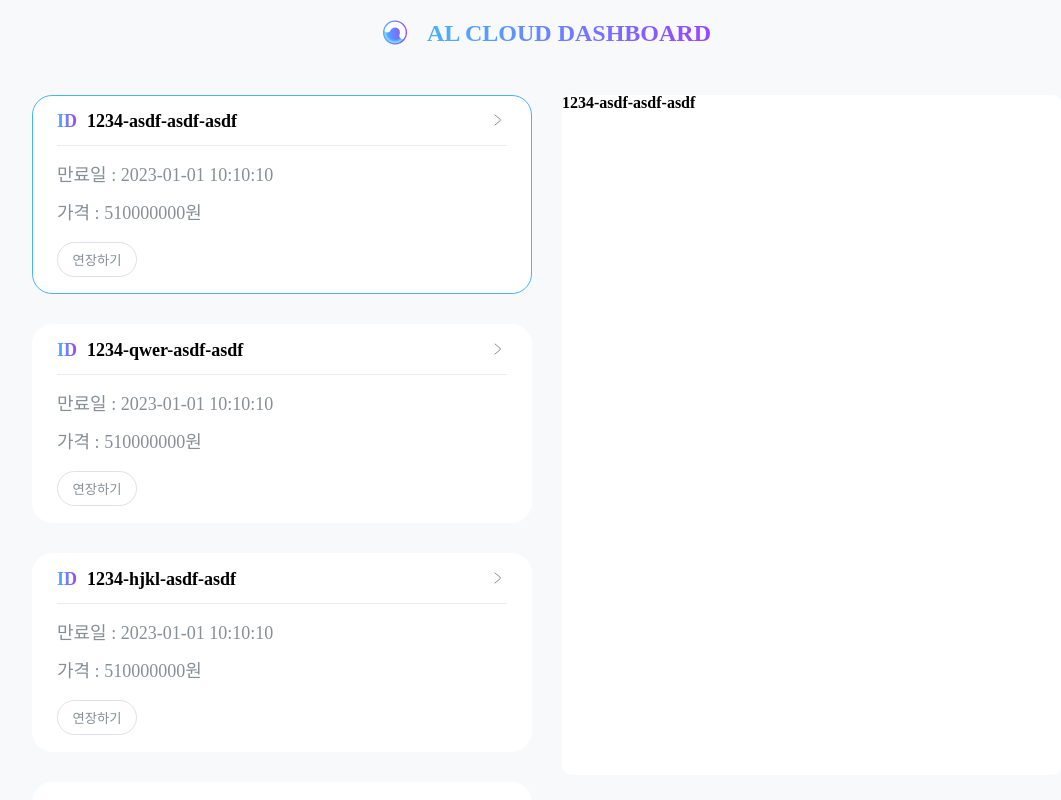
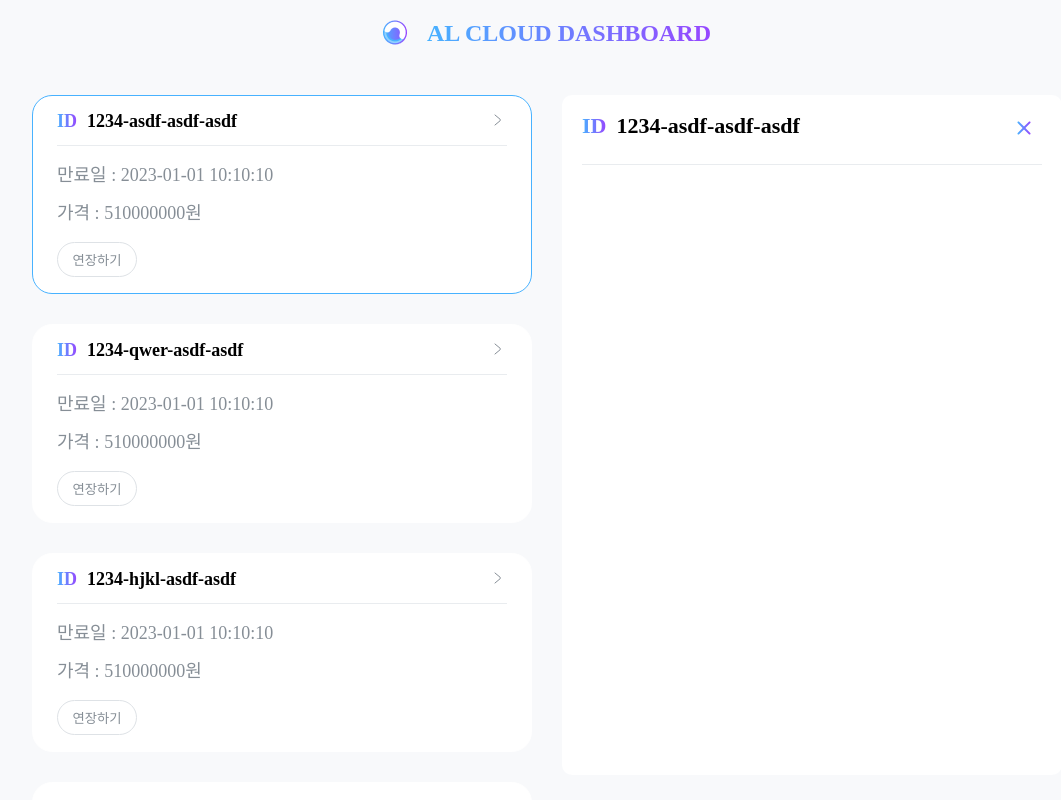
Before and after one commit to tlsgmltjd/cloud-dashboard, a React (Vite) app: page / in a window 1280 px wide. Both pictures are taken after a click on the button 855 px from the left and 121 px from the top of the page. Shown: the top 800 px of the page, without its empty margins (93-1154 px from the left). Built offline with nearby package versions, Linux system fonts and the light colour scheme; a web font is replaced by a local one.

Commit message:
Add info card header

```diff
--- a/src/App.jsx
+++ b/src/App.jsx
@@ -112,7 +112,13 @@ function App() {
             />
           ))}
         </CardList>
-        {isModal && <InfoCard MOCK_DATA={MOCK_DATA} isClicked={isClicked} />}
+        {isModal && (
+          <InfoCard
+            MOCK_DATA={MOCK_DATA}
+            isClicked={isClicked}
+            setIsModal={setIsModal}
+          />
+        )}
       </Box>
     </Container>
   );
--- /dev/null
+++ b/src/assets/svg/Clear.jsx
@@ -0,0 +1,29 @@
+const Clear = () => (
+  <svg
+    width="24"
+    height="24"
+    viewBox="0 0 24 24"
+    fill="none"
+    xmlns="http://www.w3.org/2000/svg"
+  >
+    <path
+      d="M18.3002 5.71022C17.9102 5.32022 17.2802 5.32022 16.8902 5.71022L12.0002 10.5902L7.11022 5.70021C6.72022 5.31021 6.09021 5.31021 5.70021 5.70021C5.31021 6.09021 5.31021 6.72022 5.70021 7.11022L10.5902 12.0002L5.70021 16.8902C5.31021 17.2802 5.31021 17.9102 5.70021 18.3002C6.09021 18.6902 6.72022 18.6902 7.11022 18.3002L12.0002 13.4102L16.8902 18.3002C17.2802 18.6902 17.9102 18.6902 18.3002 18.3002C18.6902 17.9102 18.6902 17.2802 18.3002 16.8902L13.4102 12.0002L18.3002 7.11022C18.6802 6.73022 18.6802 6.09022 18.3002 5.71022Z"
+      fill="url(#paint0_linear_686_1878)"
+    />
+    <defs>
+      <linearGradient
+        id="paint0_linear_686_1878"
+        x1="5.40771"
+        y1="13.7094"
+        x2="18.5963"
+        y2="13.676"
+        gradientUnits="userSpaceOnUse"
+      >
+        <stop stopColor="#48B2FF" />
+        <stop offset="1" stopColor="#9747FF" />
+      </linearGradient>
+    </defs>
+  </svg>
+);
+
+export default Clear;
--- a/src/components/InfoCard.jsx
+++ b/src/components/InfoCard.jsx
@@ -1,11 +1,24 @@
 import styled from "styled-components";
+import Clear from "../assets/svg/Clear";
 
 // eslint-disable-next-line react/prop-types
-const InfoCard = ({ MOCK_DATA, isClicked }) => {
+const InfoCard = ({ MOCK_DATA, isClicked, setIsModal }) => {
   // eslint-disable-next-line react/prop-types
   const currentData = MOCK_DATA.filter((data) => data.id == isClicked)[0];
 
-  return <InfoContainer>{currentData.id}</InfoContainer>;
+  return (
+    <InfoContainer>
+      <BoxHeader>
+        <IDBox>
+          <Id>ID</Id>
+          {currentData.id}
+        </IDBox>
+        <ClearBtn onClick={() => setIsModal(false)}>
+          <Clear />
+        </ClearBtn>
+      </BoxHeader>
+    </InfoContainer>
+  );
 };
 
 const InfoContainer = styled.div`
@@ -13,6 +26,37 @@ const InfoContainer = styled.div`
   height: 85vh;
   width: 500px;
   border-radius: 10px;
+  padding: 20px;
+`;
+
+const Id = styled.span`
+  background: var(
+    --gradation,
+    linear-gradient(90deg, #48b2ff 0.09%, #9747ff 99.87%)
+  );
+  background-clip: text;
+  -webkit-background-clip: text;
+  -webkit-text-fill-color: transparent;
+`;
+
+const BoxHeader = styled.div`
+  width: 100%;
+  display: flex;
+  justify-content: space-between;
+  padding-bottom: 20px;
+  border-bottom: 1px solid #e9ecef;
+`;
+
+const IDBox = styled.div`
+  font-size: 22px;
+  display: flex;
+  gap: 10px;
+`;
+
+const ClearBtn = styled.button`
+  cursor: pointer;
+  border: none;
+  background-color: rgba(0, 0, 0, 0);
 `;
 
 export default InfoCard;
```
